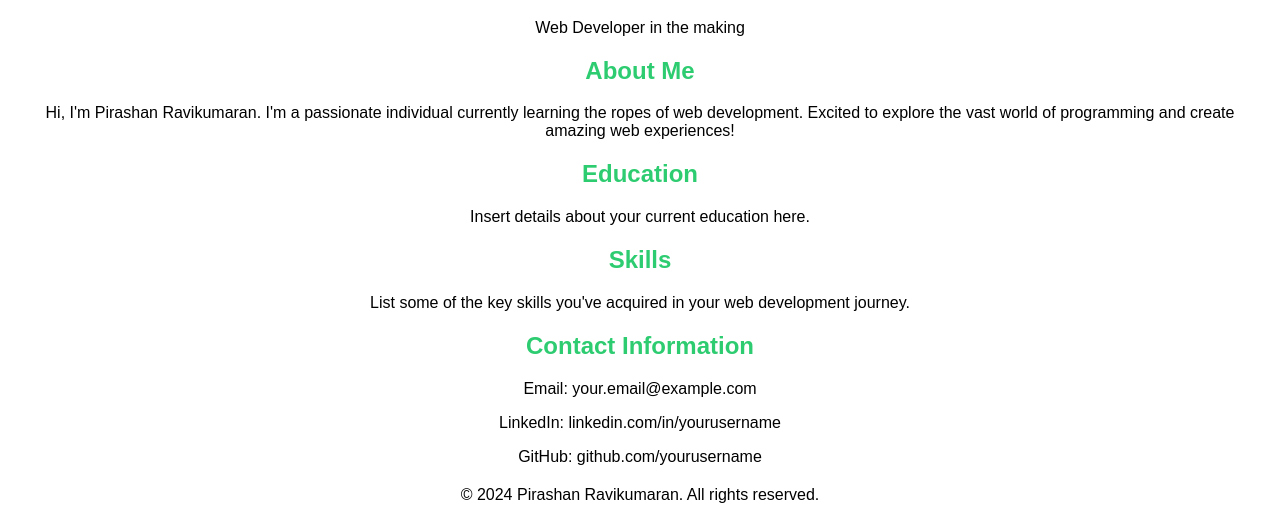
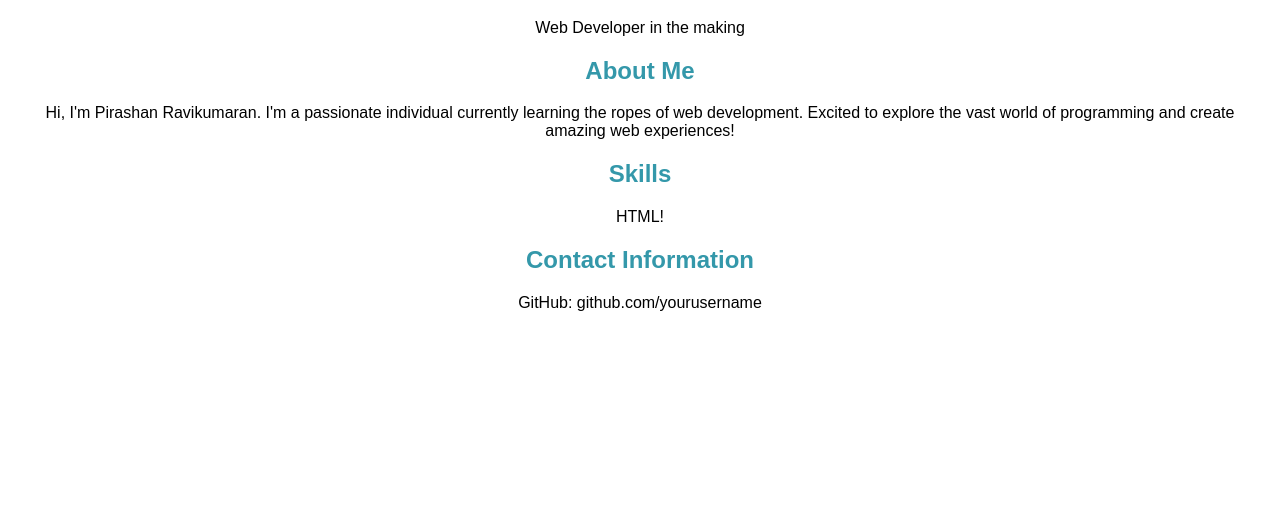
Before and after one commit to Pirashan/DTTP, a plain HTML site: page index.html in a window 1280 px wide. Shown: the part 352-876 px from the top of the page. After the commit the page ends 800 px from the top, so only its background shows below. Drawn offline with Linux system fonts and the light colour scheme.

Commit message:
changed formatting

```diff
--- a/index.html
+++ b/index.html
@@ -16,7 +16,7 @@
         }
 
         img {
-            border-radius: 50%;
+            border-radius: 100%;
             max-width: 200px;
             height: auto;
         }
@@ -26,7 +26,7 @@
         }
 
         h2 {
-            color: #2ecc71;
+            color: #3498aa;
         }
 
         p {
@@ -46,25 +46,14 @@
         <p>Hi, I'm Pirashan Ravikumaran. I'm a passionate individual currently learning the ropes of web development. Excited to explore the vast world of programming and create amazing web experiences!</p>
     </section>
 
-    <section id="education">
-        <h2>Education</h2>
-        <p>Insert details about your current education here.</p>
-    </section>
-
     <section id="skills">
         <h2>Skills</h2>
-        <p>List some of the key skills you've acquired in your web development journey.</p>
+        <p>HTML!</p>
     </section>
 
     <section id="contact">
         <h2>Contact Information</h2>
-        <p>Email: your.email@example.com</p>
-        <p>LinkedIn: linkedin.com/in/yourusername</p>
         <p>GitHub: github.com/yourusername</p>
     </section>
-
-    <footer>
-        <p>&copy; 2024 Pirashan Ravikumaran. All rights reserved.</p>
-    </footer>
 </body>
 </html>
```
